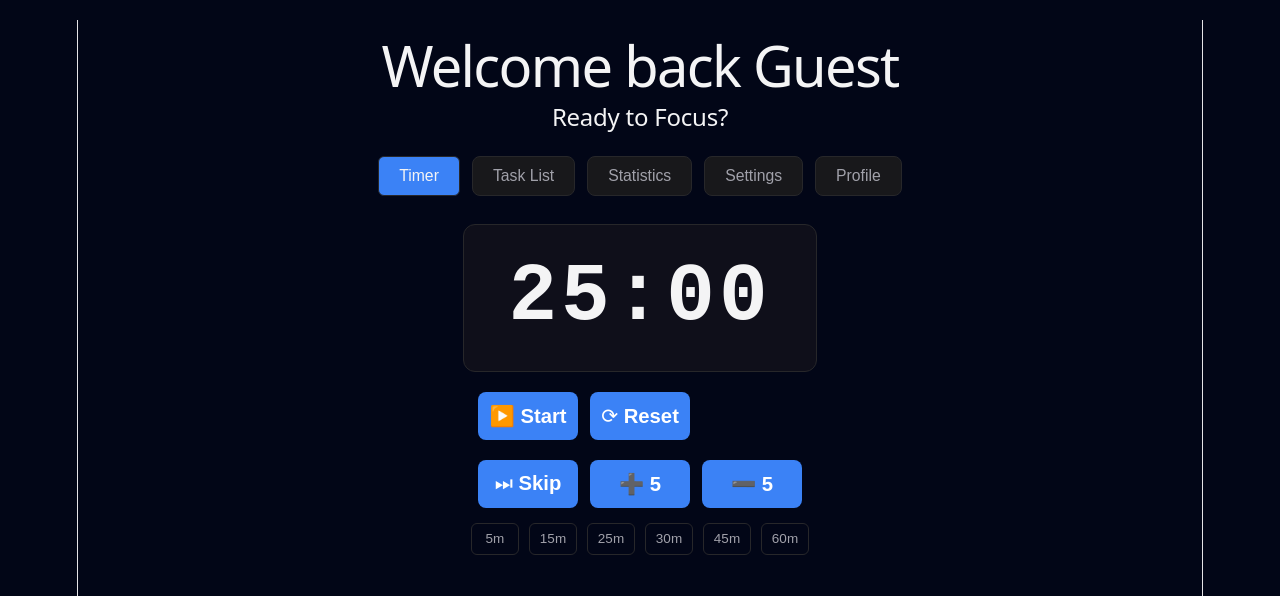
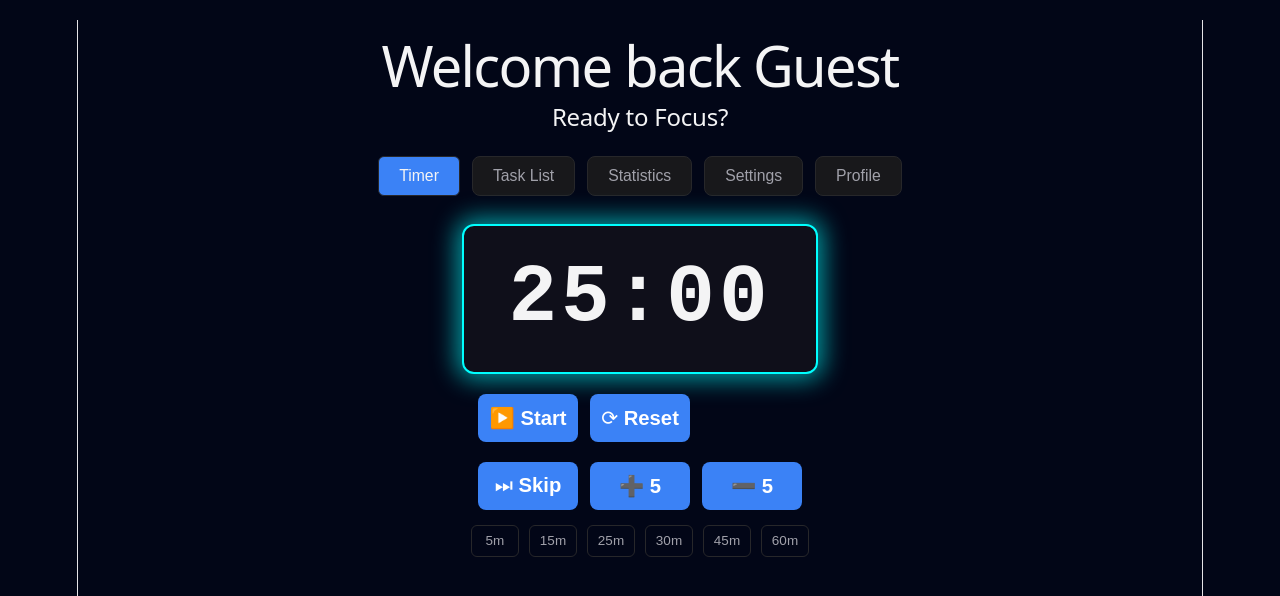
Before and after one commit to FinchDefense/flowstate-app, a React (Vite) app: page / in a window 1280 px wide. Shown: the top 596 px of the page. Built offline with nearby package versions, Linux system fonts and the light colour scheme.

Commit message:
Add an ambient glow to the display "eg. 25:00"

```diff
--- a/src/components/Timer.css
+++ b/src/components/Timer.css
@@ -16,7 +16,8 @@
   padding: 24px 16px;
   margin: 20px auto;
   background: #0f0f1a;
-  border: 1px solid #27272a;
+  border: 2px solid #00ffff;
+  box-shadow: 0 0 25px 5px rgba(0, 255, 255, 0.6);
   border-radius: 12px;
 }
 
```
